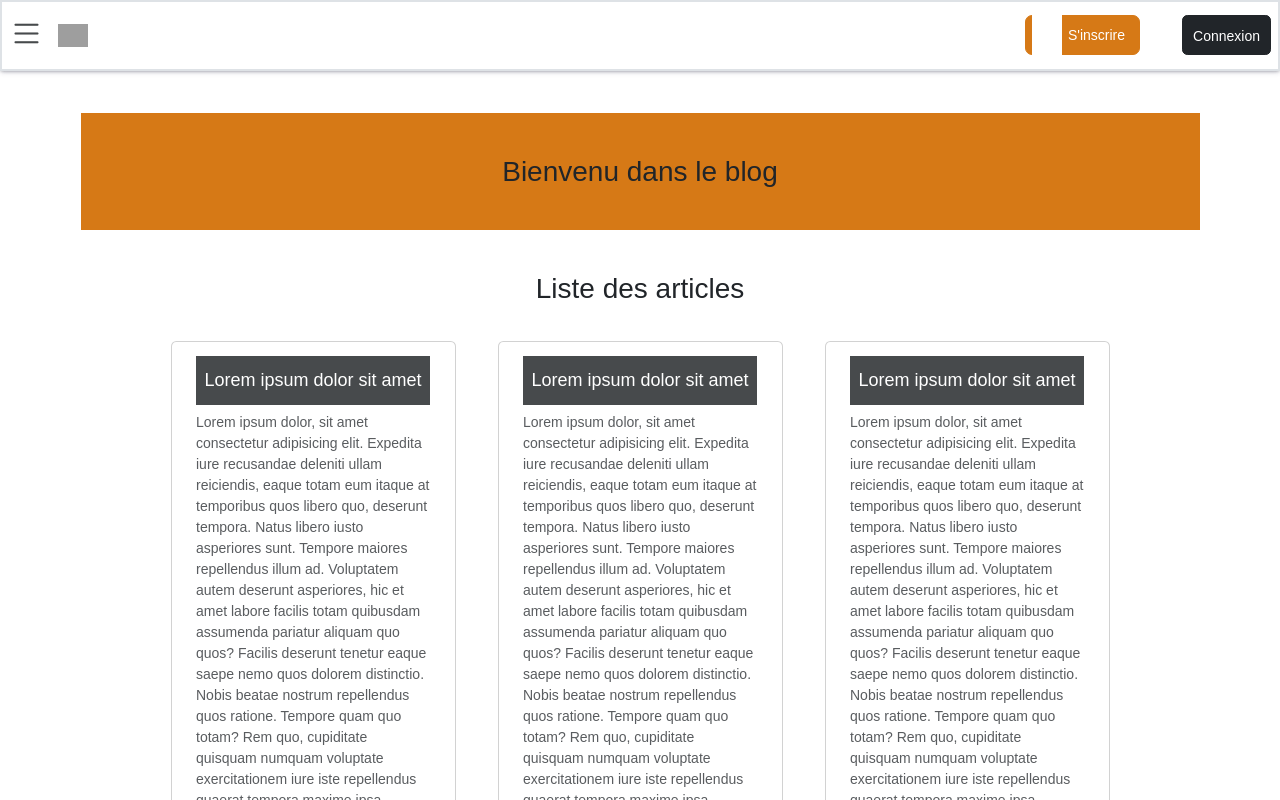
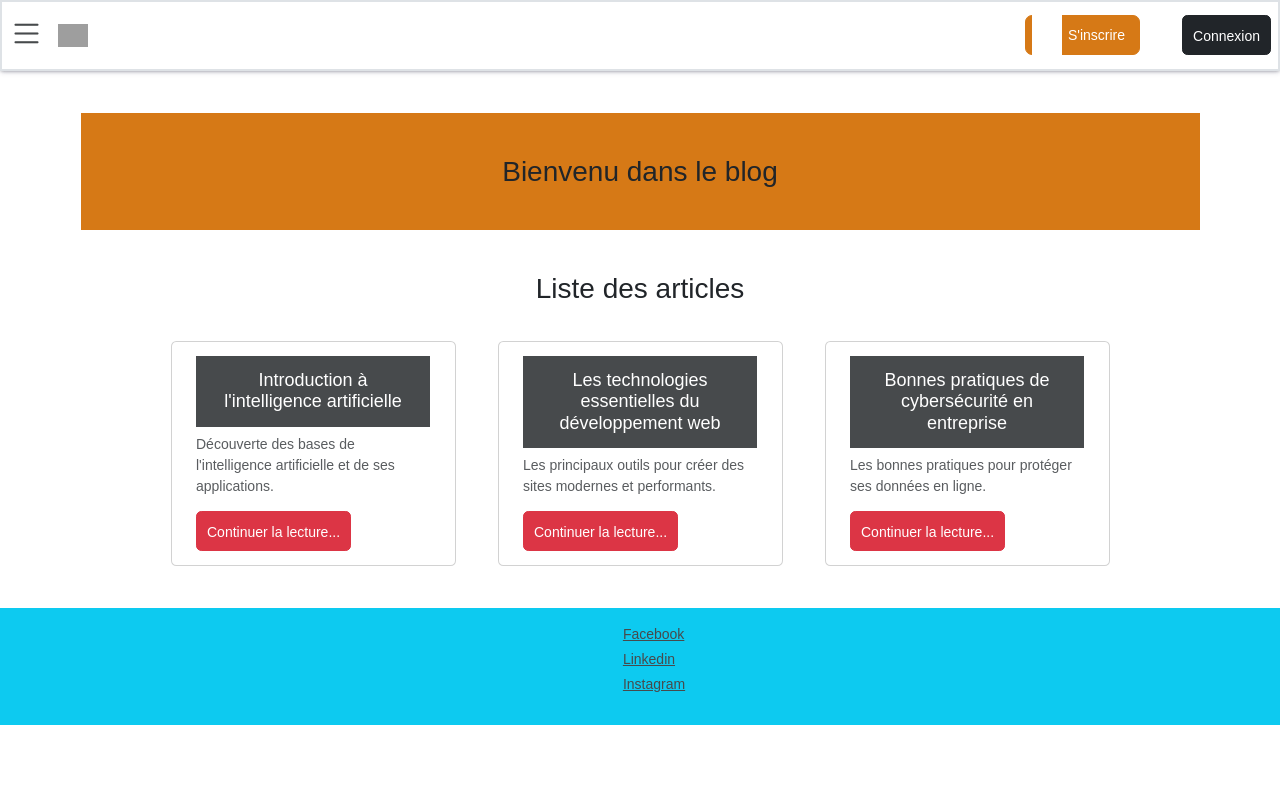
Before and after one commit to Cassius269/course-learn-react-dyma, a React (Vite) app: page / in a window 1280 px wide. Shown: the top 800 px of the page. Built offline with nearby package versions, Linux system fonts and the light colour scheme; grey boxes are pictures that could not be loaded.

Commit message:
manipulation de tableau d'objets à l'aide de la high function map()

```diff
--- a/src/App.jsx
+++ b/src/App.jsx
@@ -13,11 +13,6 @@ export default function App(){
                     <h2 className='mt-5 mb-3'>Liste des articles</h2>
                     <div className='row d-flex justify-content-center gap-4 gap-md-4 gap-lg-5'>
                         <Article displayArticle={true} />
-                        <Article displayArticle={true} />
-                        <Article displayArticle={false}/>
-                        <Article displayArticle={true} />
-                        <Article displayArticle={true} />
-                        <Article displayArticle={true} />
                     </div>
                 </section>
             </main>
--- a/src/Components/Article.jsx
+++ b/src/Components/Article.jsx
@@ -3,17 +3,36 @@ import '../assets/styles/layouts/Footer.module.scss';
 export default function Article ({displayArticle})  {
 // console.log({displayArticle});
 
-    return  displayArticle && (<article className='mt-4 card col-8 col-md-6 col-lg-3'>
+const articles = [
+  {
+    title: "Introduction à l'intelligence artificielle",
+    content: "Découverte des bases de l'intelligence artificielle et de ses applications."
+    },
+  {
+    title: "Les technologies essentielles du développement web",
+    content: "Les principaux outils pour créer des sites modernes et performants."
+    },
+  {
+    title: "Bonnes pratiques de cybersécurité en entreprise",
+    content: "Les bonnes pratiques pour protéger ses données en ligne."
+}
+];
+
+
+const listArticles = articles.map(a => {
+  return (
+    <article className='mt-4 card col-8 col-md-6 col-lg-3'>
         <div className='card-body'>
-                                    <h3 className='bg-primary py-3 text-white card-title'>Lorem ipsum dolor sit amet</h3>
-                                    <p className='card-text text-body-secondary'>Lorem ipsum dolor, sit amet consectetur adipisicing elit. Expedita iure recusandae deleniti ullam reiciendis, eaque totam eum itaque at temporibus quos libero quo, deserunt tempora. Natus libero iusto asperiores sunt.
-                                    Tempore maiores repellendus illum ad. Voluptatem autem deserunt asperiores, hic et amet labore facilis totam quibusdam assumenda pariatur aliquam quo quos? Facilis deserunt tenetur eaque saepe nemo quos dolorem distinctio.
-                                    Nobis beatae nostrum repellendus quos ratione. Tempore quam quo totam? Rem quo, cupiditate quisquam numquam voluptate exercitationem iure iste repellendus quaerat tempora maxime ipsa accusamus ad. Voluptatum rem similique suscipit
-                                    .</p>
+            <h3 className='bg-primary p-3 text-white card-title'>{a.title}</h3>
+            <p className='card-text text-body-secondary'>{a.content}</p>
             <a href="#" title='lire l\article en entier'>
             <button type='button' className='btn btn-danger'>Continuer la lecture...</button>
             </a>
         </div>
-            </article>)
+    </article>
+  );
+})
+
+    return  displayArticle && (listArticles)
      ;
 }
```
Lines whose indentation alone changed are shown as unchanged.
